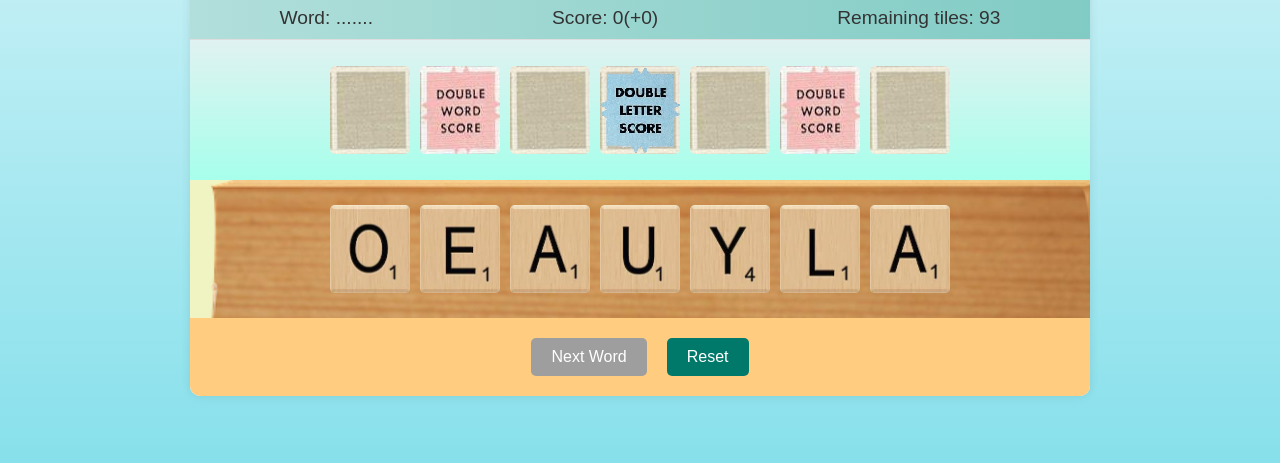
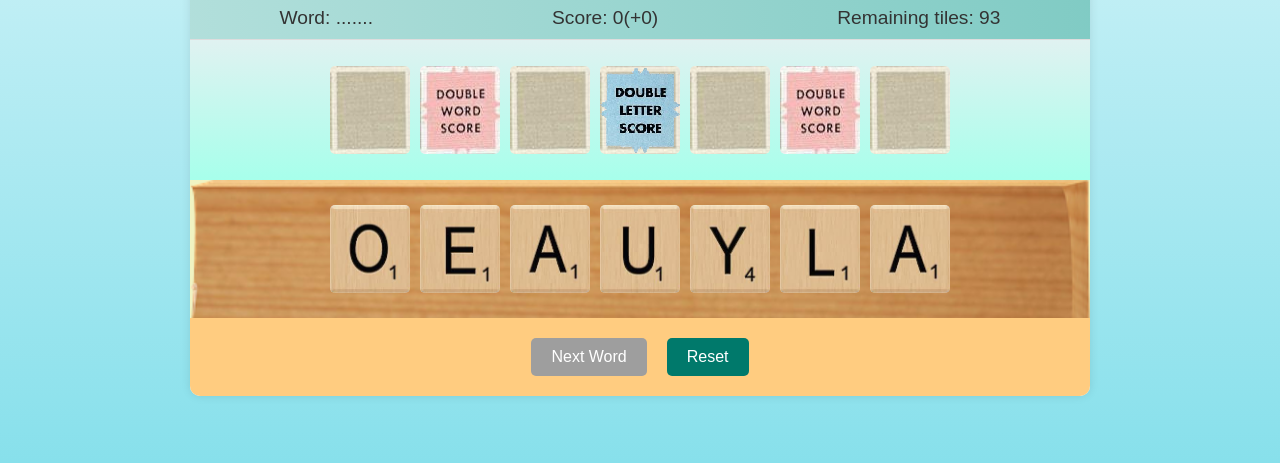
Before and after one commit to Sudhir848/Scrabble-Game, a plain HTML site: page index.html in a window 1280 px wide. Shown: the part 275-738 px from the top of the page. Drawn offline with Linux system fonts and the light colour scheme.

Commit message:
Updated css

```diff
--- a/css/style.css
+++ b/css/style.css
@@ -71,6 +71,7 @@ header {
   padding: 20px;
   background-image: url('../images/scrabble-tile-holder-406774_640.png');
   background-size: cover;
+  background-position-x: -20px;
   display: flex;
   justify-content: center;
   align-items: center;
```
